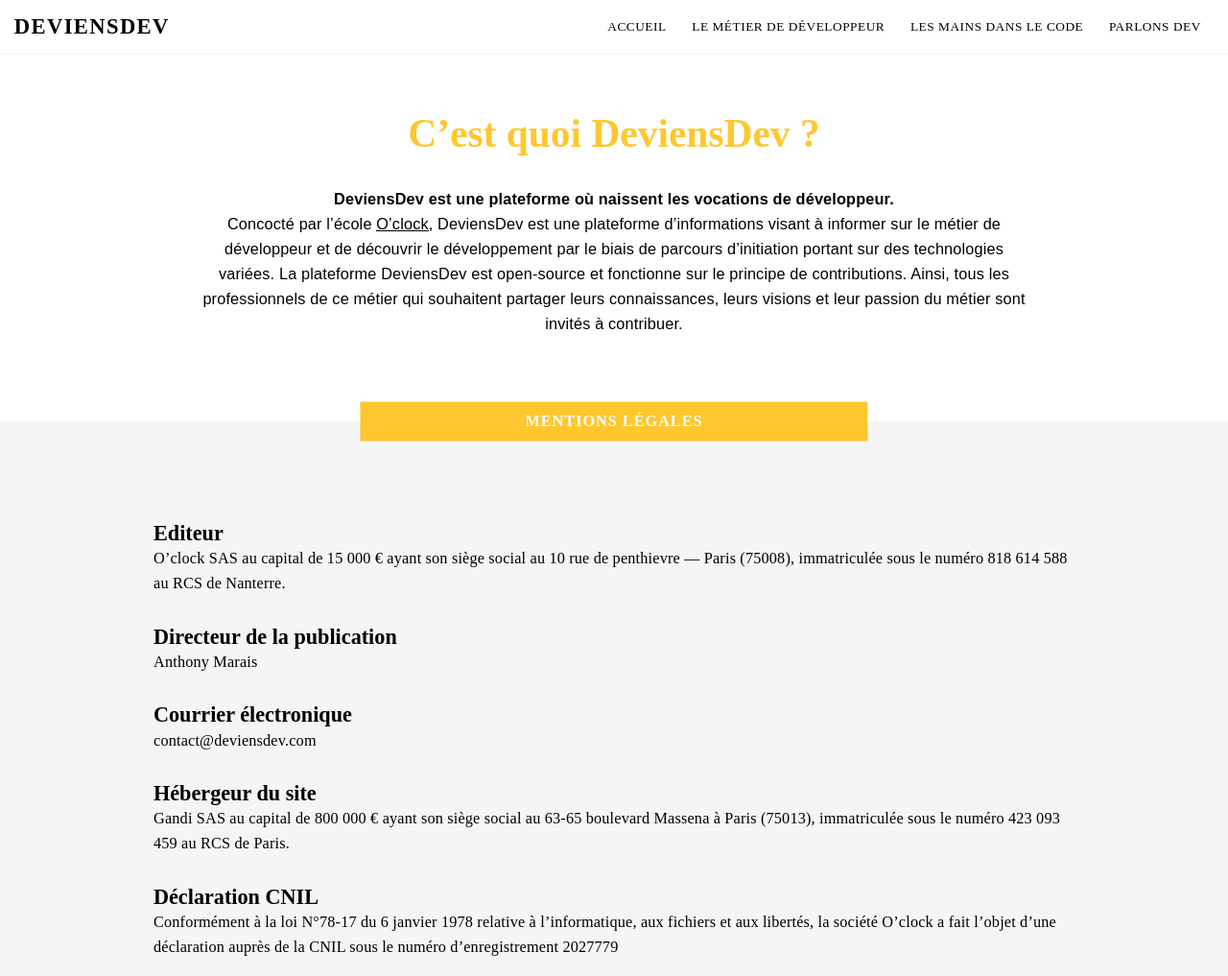
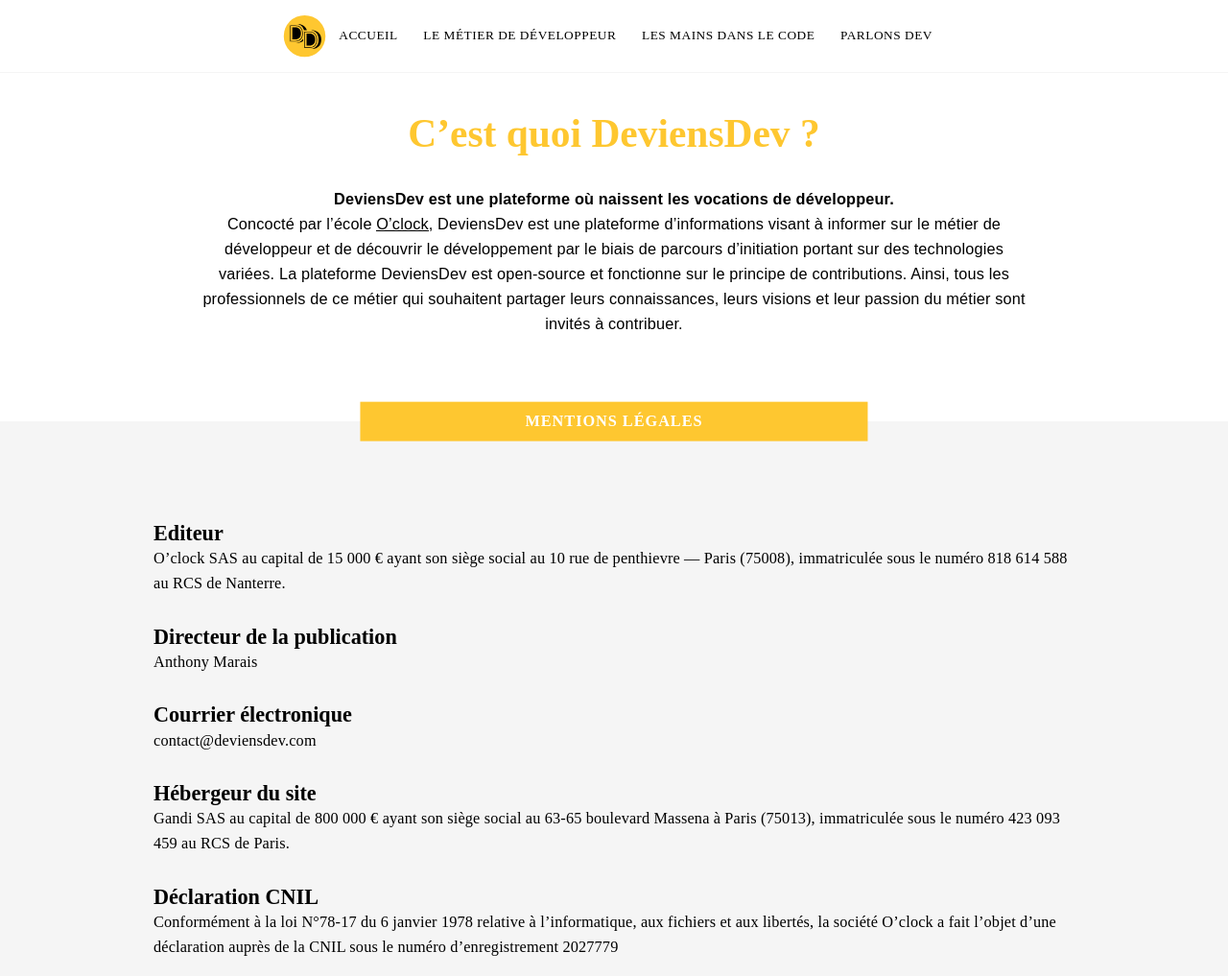
Before and after one commit to O-clock-Alumni/DeviensDev, a Gatsby site: page /about in a window 1280 px wide. Shown: the top 1017 px of the page at 96% size. Built offline with nearby package versions, Linux system fonts and the light colour scheme; Gatsby itself is replaced by a stand-in of ours; some packages are replaced by stand-ins of ours.

Commit message:
logo in nav + update header layout

```diff
--- a/src/components/Layout/Header/Burger/index.js
+++ b/src/components/Layout/Header/Burger/index.js
@@ -18,6 +18,9 @@
   </Circle>
 );
 
+/*
+ * PropTypes
+ */
 Burger.propTypes = {
   open: PropTypes.bool.isRequired,
   hideMenu: PropTypes.func.isRequired,
--- a/src/components/Layout/Header/Burger/style.js
+++ b/src/components/Layout/Header/Burger/style.js
@@ -6,7 +6,7 @@
 /*
  * Local Import
  */
-import { colors } from 'src/themes';
+import { breakpoints, colors, minWidth } from 'src/themes';
 
 /*
  * Style
@@ -14,12 +14,17 @@
 export const Circle = styled.div({
   borderRadius: '50%',
   cursor: 'pointer',
-  height: '55px',
   position: 'absolute',
   top: 0,
   right: 0,
+  height: '70px',
   width: '55px',
   zIndex: 10,
+
+  // Medias
+  [minWidth(breakpoints.large)]: {
+    display: 'none',
+  },
 });
 
 export const Bar = styled.div(
--- a/src/components/Layout/Header/index.js
+++ b/src/components/Layout/Header/index.js
@@ -19,28 +19,8 @@
    * State
    */
   state = {
-    // Burger menu
     open: false,
-    isBurger: false,
   };
-
-  /*
-   * LifeCycles
-   */
-  componentDidMount() {
-    window.addEventListener('resize', this.checkSize);
-    this.checkSize();
-  }
-
-  componentDidUpdate(prevProps, prevState) {
-    if (prevState.isBurger !== this.state.isBurger && this.state.open) {
-      this.hideMenu();
-    }
-  }
-
-  componentWillUnmount() {
-    window.removeEventListener('resize', this.checkSize);
-  }
 
   /*
    * Actions
@@ -53,29 +33,18 @@
     this.setState({ open: false });
   };
 
-  checkSize = () => {
-    this.setState({
-      isBurger: window.innerWidth < 900,
-    });
-  };
-
-  /*
-   * Handlers
-   */
-
   /*
    * Render
    */
   render() {
-    const { isBurger, open } = this.state;
+    const { open } = this.state;
     return (
       <Container>
         <Nav open={open}>
           {/* Logo */}
-          <Logo to="/">DeviensDev</Logo>
+          <Logo to="/" />
 
           {/* Links */}
-          {(!isBurger || open) && (
           <Links open={open}>
             {data.map(({ to, title }) => (
               <Item open={open} key={to}>
@@ -85,16 +54,13 @@
               </Item>
             ))}
           </Links>
-          )}
 
           {/* 🍔 */}
-          {isBurger && (
           <Burger
             open={open}
             hideMenu={this.hideMenu}
             showMenu={this.showMenu}
           />
-          )}
         </Nav>
 
         {/* @TODO : Component Search */}
--- a/src/components/Layout/Header/style.js
+++ b/src/components/Layout/Header/style.js
@@ -7,7 +7,8 @@
 /*
  * Local Import
  */
-import { animation, colors, weights } from 'src/themes';
+import shortLogo from 'src/assets/images/common/logo-short.svg';
+import { animation, breakpoints, colors, minWidth, weights } from 'src/themes';
 
 /*
  * Style
@@ -28,12 +29,12 @@
  * Logo
  */
 export const Logo = styled(Link)({
-  display: 'block',
-  fontSize: '1.7em',
-  fontWeight: weights.bold,
-  textTransform: 'uppercase',
-  fontFamily: 'Encode Sans Condensed',
-  letterSpacing: '.06em',
+  content: '""',
+  cursor: 'pointer',
+  background: `url(${shortLogo}) no-repeat`,
+  backgroundSize: '100%',
+  width: '3.4em',
+  height: '3.4em',
 });
 
 /*
@@ -45,26 +46,26 @@
     fontSize: '.9em',
     maxWidth: 1600,
     margin: '0 auto',
+    flexDirection: 'column',
+    justifyContent: 'flex-start',
+
+    // Medias
+    [minWidth(breakpoints.large)]: {
+      flexDirection: 'row',
+      justifyContent: 'center',
+    },
   },
-  ({ open }) => {
-    let responsiveHeight;
-    if (open) {
-      responsiveHeight = {
-        height: '100vh',
-      };
-    }
-
-    return {
-      ...responsiveHeight,
-      flexDirection: open ? 'column' : 'row',
-      justifyContent: open ? 'flex-start' : 'space-between',
-    };
-  },
+  ({ open }) =>
+    open && {
+      height: '100vh',
+      flexDirection: 'row',
+      justifyContent: 'center',
+    },
 );
 
 export const Links = styled.ul(
   {
-    display: 'flex',
+    display: 'none',
     alignItems: 'center',
     justifyContent: 'space-between',
 
@@ -72,17 +73,24 @@
     '.activeLink': {
       color: colors.mainColor,
     },
+
+    // Medias
+    [minWidth(breakpoints.large)]: {
+      display: 'flex',
+    },
   },
   ({ open }) =>
     open && {
+      display: 'flex',
       alignItems: 'flex-start',
+      flexDirection: 'column',
       position: 'absolute',
-      flexDirection: 'column',
       fontSize: '2em',
       margin: 'auto',
       transform: 'translateY(-50%) translateX(-50%)',
       left: '50%',
       top: '50%',
+
       '> li': {
         margin: '.5em',
       },
```
Also changed, not shown: src/assets/images/common/logo-short.svg (added). Lines whose indentation alone changed are shown as unchanged.
